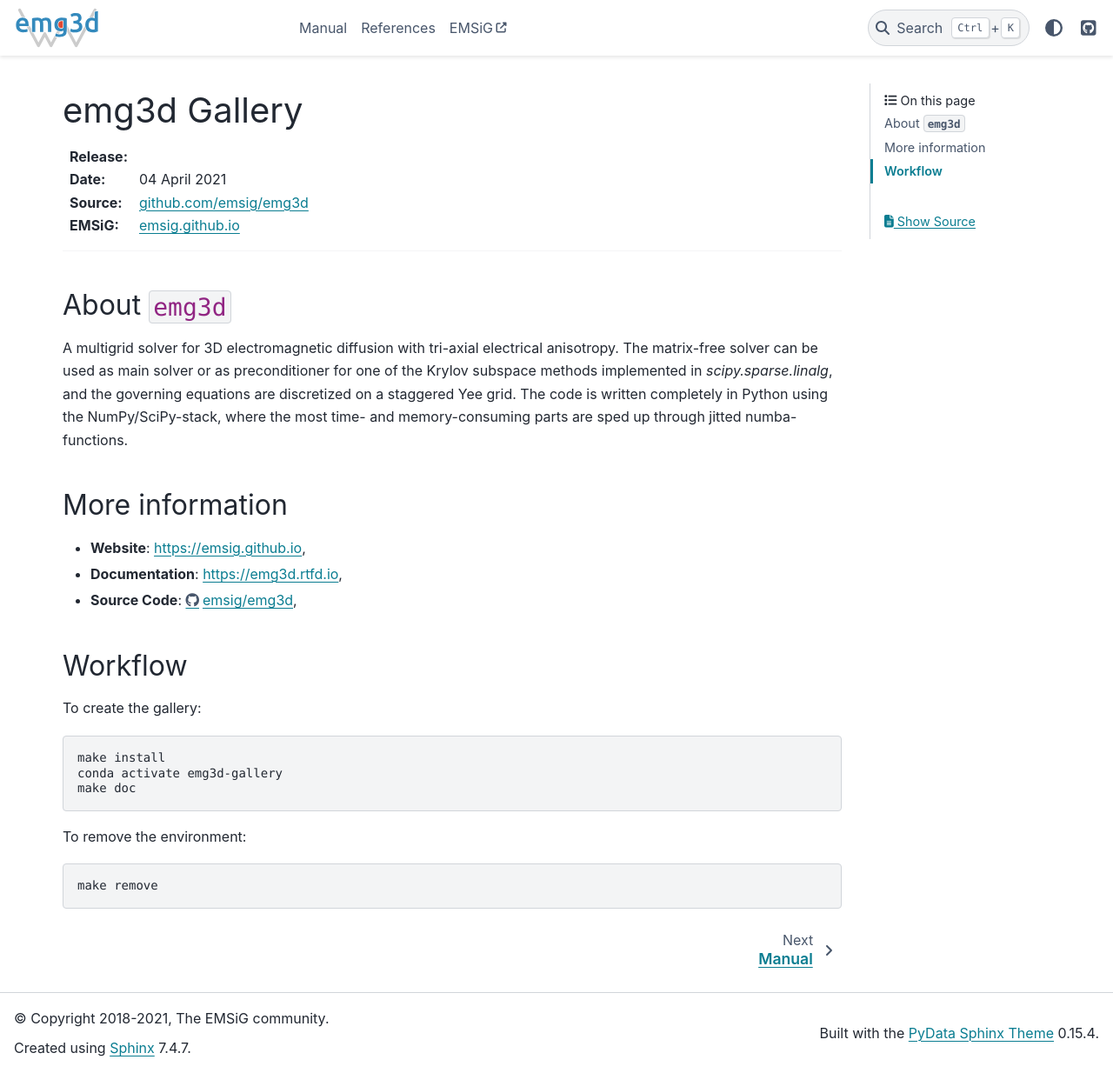
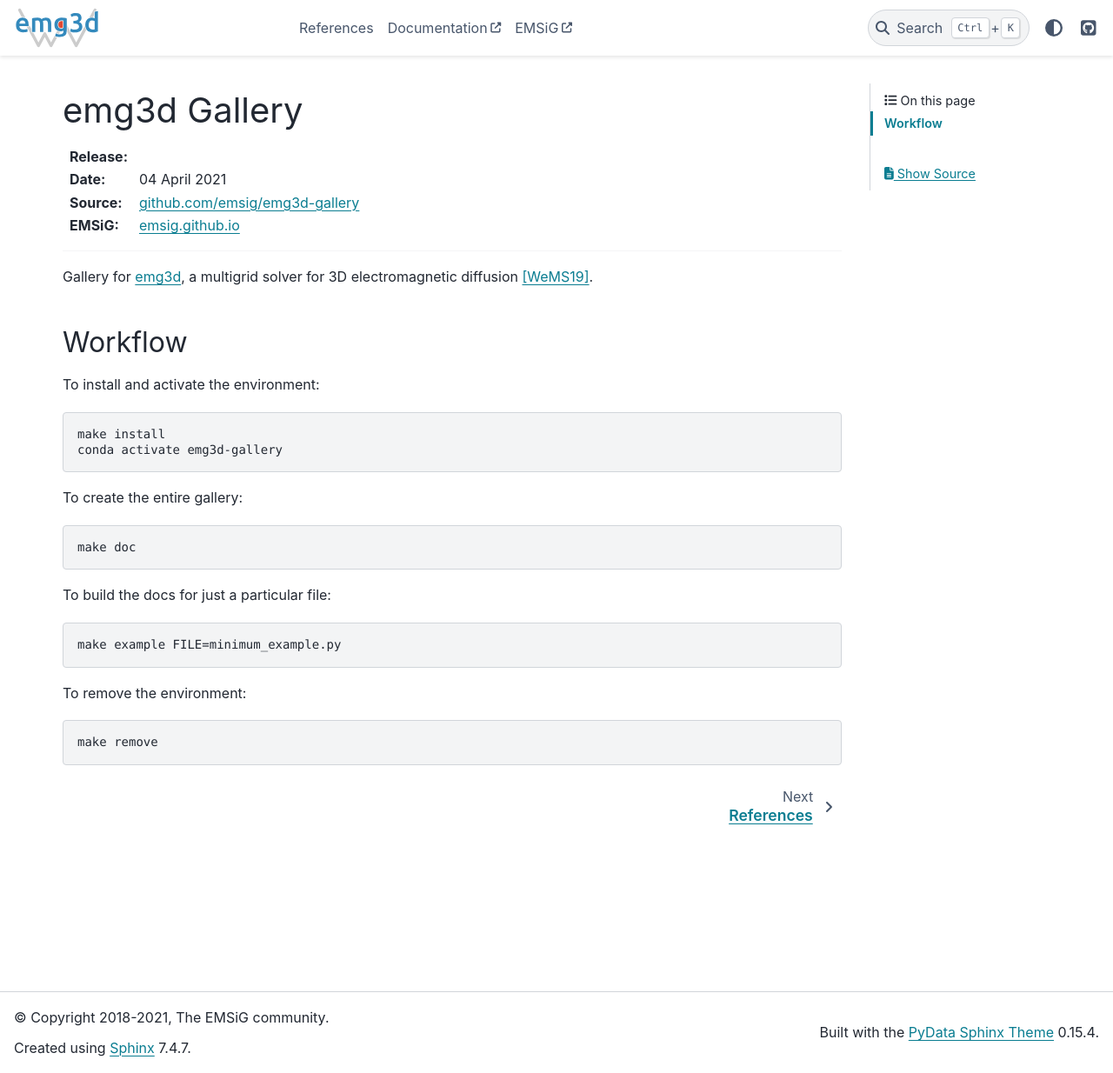
Before and after one commit to emsig/emg3d-gallery, a Sphinx documentation site: the page built from docs/index.rst, in a window 1280 px wide and 1234 px high. Shown: the whole window at 87% size. Built offline with Sphinx 7.4.7 and the PyData theme 0.15.4, drawn with Linux system fonts in a browser that asks for light colours; pages that are not in the unit, such as notebooks, are missing from menus; the version number could not be read and is left out.

Commit message:
Changed theme

```diff
--- a/README.rst
+++ b/README.rst
@@ -1,30 +1,19 @@
-.. image:: https://raw.githubusercontent.com/emsig/emg3d-logo/master/logo-emg3d-cut.png
+.. image:: https://raw.githubusercontent.com/emsig/emg3d-logo/master/logo-emg3d-transp-web250px.png
    :target: https://emsig.github.io
    :alt: emg3d logo
 
-----
+|
 
-.. sphinx-inclusion-marker
+Gallery of ``emg3d``, a multigrid solver for 3D electromagnetic diffusion in
+Python.
 
-
-About ``emg3d``
-===============
-
-A multigrid solver for 3D electromagnetic diffusion with tri-axial electrical
-anisotropy. The matrix-free solver can be used as main solver or as
-preconditioner for one of the Krylov subspace methods implemented in
-`scipy.sparse.linalg`, and the governing equations are discretized on a
-staggered Yee grid. The code is written completely in Python using the
-NumPy/SciPy-stack, where the most time- and memory-consuming parts are sped up
-through jitted numba-functions.
-
-
-More information
-================
-
-- **Website**: https://emsig.github.io,
-- **Documentation**: https://emg3d.rtfd.io,
-- **Source Code**: https://github.com/emsig/emg3d,
+- **Website:** https://emsig.github.io
+- **Documentation:** https://emg3d.readthedocs.io
+- **Source Code:** https://github.com/emsig/emg3d
+- **Bug reports:** https://github.com/emsig/emg3d/issues
+- **Contributing:** https://emg3d.readthedocs.io/en/latest/development
+- **Contact:** http://slack.simpeg.xyz
+- **Zenodo:** https://doi.org/10.5281/zenodo.3229006
 
 
 Workflow
--- a/docs/conf.py
+++ b/docs/conf.py
@@ -1,7 +1,7 @@
 import time
 import warnings
 from emg3d import __version__
-from sphinx_gallery.sorting import ExplicitOrder, ExampleTitleSortKey
+from sphinx_gallery.sorting import ExampleTitleSortKey
 
 # ==== 1. Extensions  ====
 
@@ -23,17 +23,14 @@ todo_include_todos = True
 
 # Sphinx gallery configuration
 sphinx_gallery_conf = {
-    'examples_dirs': '../examples',
-    'gallery_dirs': 'gallery',
-    'subsection_order': ExplicitOrder([
-        '../examples/tutorials',
-        '../examples/comparisons',
-        '../examples/magnetics',
-        '../examples/time_domain',
-        '../examples/tools',
-        '../examples/reproducing',
-        '../examples/interactions',
-        ]),
+    'examples_dirs': ['../examples/tutorials', '../examples/comparisons',
+                      '../examples/magnetics', '../examples/time_domain',
+                      '../examples/tools', '../examples/reproducing',
+                      '../examples/interactions'],
+    'gallery_dirs': ['gallery/tutorials', 'gallery/comparisons',
+                     'gallery/magnetics', 'gallery/time_domain',
+                     'gallery/tools', 'gallery/reproducing',
+                     'gallery/interactions'],
     'capture_repr': ('_repr_html_', '__repr__'),
     # Patter to search for example files
     "filename_pattern": r"\.py",
@@ -103,6 +100,7 @@ html_favicon = '_static/favicon.ico'
 html_theme_options = {
     "github_url": "https://github.com/emsig/emg3d",
     "external_links": [
+        {"name": "Documentation", "url": "https://emg3d.rtfd.io"},
         {"name": "EMSiG", "url": "https://emsig.github.io"},
     ],
     # "use_edit_page_button": True,
--- a/docs/index.rst
+++ b/docs/index.rst
@@ -4,19 +4,46 @@ emg3d Gallery
 
 :Release: |version|
 :Date: |today|
-:Source: `github.com/emsig/emg3d <https://github.com/emsig/emg3d>`_
+:Source: `github.com/emsig/emg3d-gallery <https://github.com/emsig/emg3d-gallery>`_
 :EMSiG: `emsig.github.io <https://emsig.github.io>`_
 
 ----
 
-.. include:: ../README.rst
-  :start-after: sphinx-inclusion-marker
+Gallery for `emg3d <https://emg3d.rtfd.io>`_, a multigrid solver for 3D
+electromagnetic diffusion [WeMS19]_.
+
 
 .. toctree::
-   :maxdepth: 2
    :hidden:
-   :caption: Example Gallery
 
    gallery/index
-   manual
    references
+
+
+Workflow
+========
+
+To install and activate the environment:
+
+.. code-block:: console
+
+    make install
+    conda activate emg3d-gallery
+
+To create the entire gallery:
+
+.. code-block:: console
+
+    make doc
+
+To build the docs for just a particular file:
+
+.. code-block:: console
+
+    make example FILE=minimum_example.py
+
+To remove the environment:
+
+.. code-block:: console
+
+    make remove
--- a/docs/manual.rst
+++ /dev/null
@@ -1,5 +0,0 @@
-Manual
-######
-
-The manual can be found at
-`emg3d.readthedocs.io <https://emg3d.readthedocs.io>`_.
```
Also changed, not shown: examples/README.rst (deleted), 2 other files.
